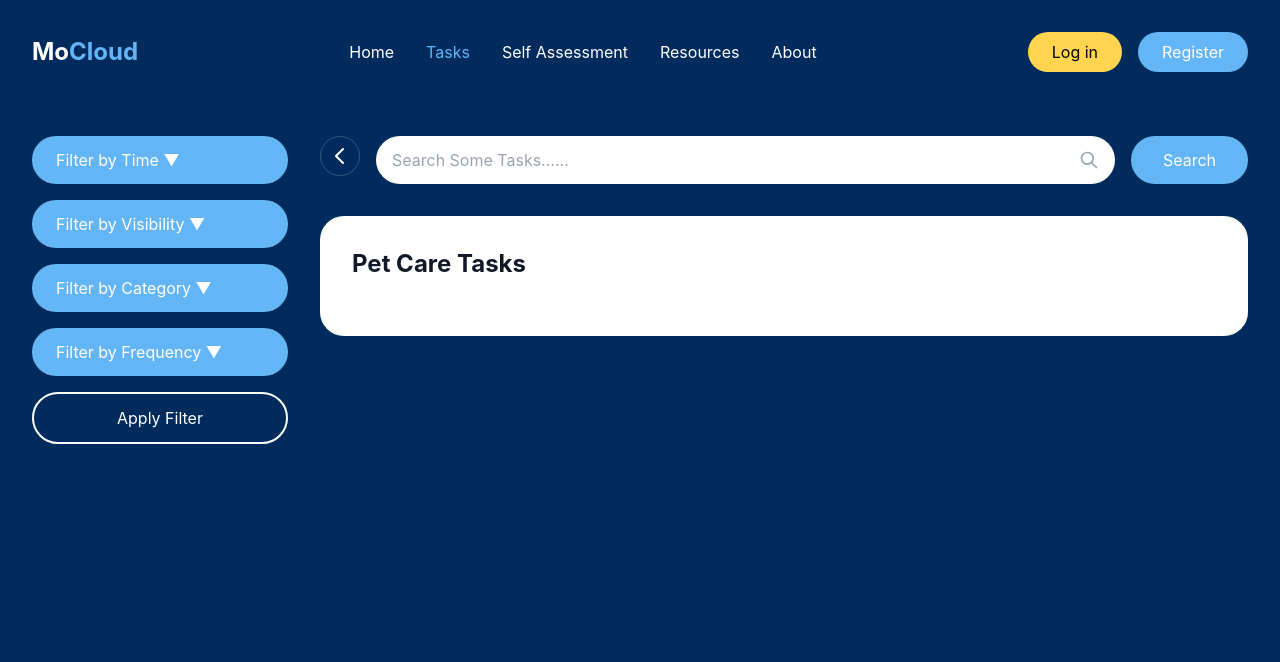
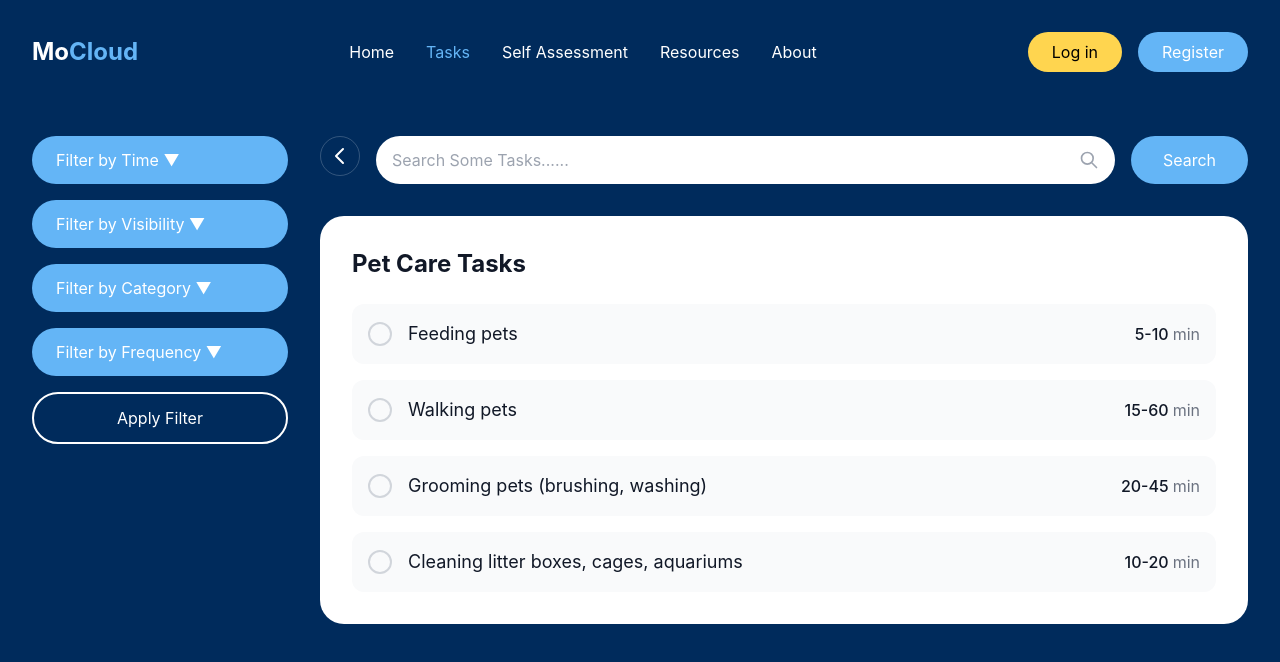
Before and after one commit to UW-INFO442-WI25/mo-cloud, a React (Vite) app: page /tasks/pet-care in a window 1280 px wide. Shown: the top 662 px of the page. Built offline with nearby package versions, Linux system fonts and the light colour scheme.

Commit message:
add changes to visibility filter

```diff
--- a/src/components/Tasks/FilterContext.js
+++ b/src/components/Tasks/FilterContext.js
@@ -9,7 +9,7 @@ export const FilterContext = createContext(null)
 export function FilterProvider({ children }) {
   const [filters, setFilters] = useState({
     time: [],
-    visibility: 5,
+    visibility: null,
     category: [],
     frequency: [],
   })
--- a/src/components/Tasks/GroceryManagement.js
+++ b/src/components/Tasks/GroceryManagement.js
@@ -52,6 +52,13 @@ function GroceryManagement () {
       return false
     }
     // 2) Visibility exact match
+    if (filters.visibility !== null) {
+      // We only apply the filter if filters.visibility is not null
+      // Example for exact match:
+      if (task.visibility !== filters.visibility) {
+        return false
+      }
+    }
     if (typeof filters.visibility === "number" && task.visibility !== filters.visibility) {
       return false
     }
--- a/src/components/Tasks/filter.jsx
+++ b/src/components/Tasks/filter.jsx
@@ -224,7 +224,7 @@ export default function Filter() {
                 type="range"
                 min="0"
                 max="10"
-                value={tempFilterState.visibility}
+                value={tempFilterState.visibility ?? 5}
                 onChange={handleVisibilityChange}
                 className="w-full"
               />
```
